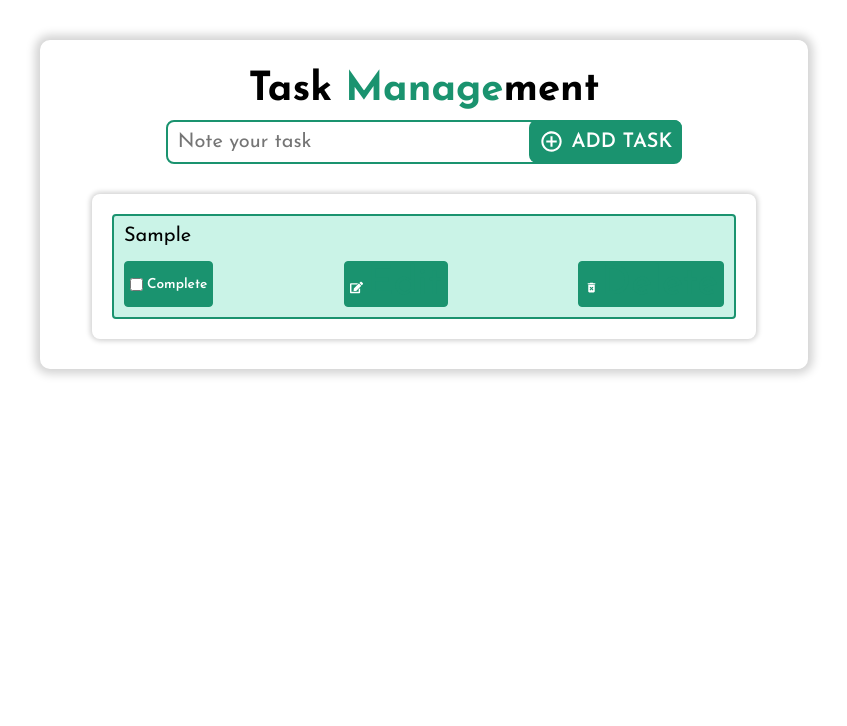
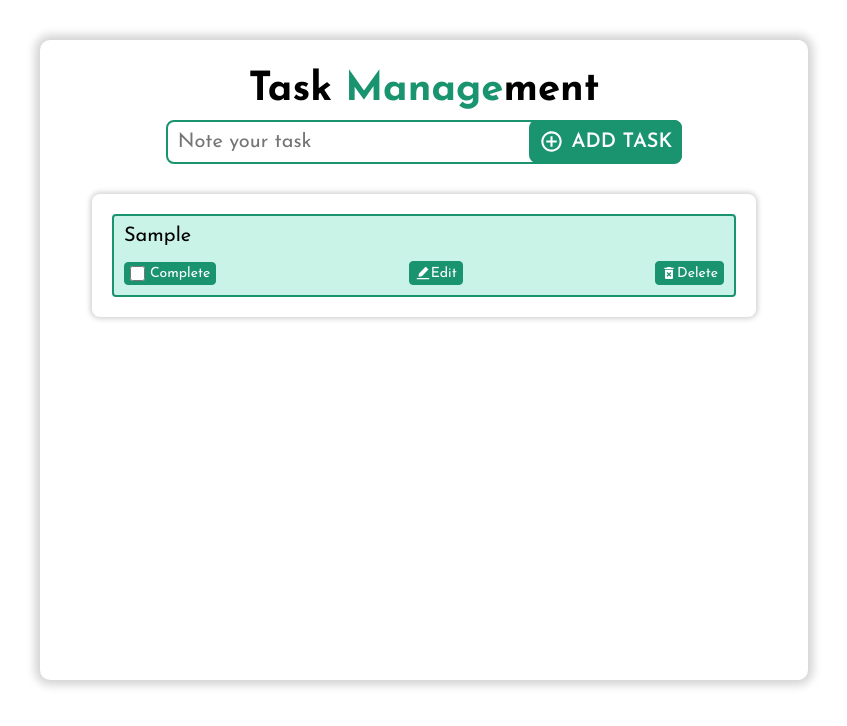
Before and after one commit to devRezaulKarim/task-management-app, a React (Vite) app: page / in a window 1280 px wide. Both pictures are taken after typing "Sample" into the empty fields and a click on the button "ADD TASK". Shown: the top 726 px of the page, without its empty margins (216-1063 px from the left). Built offline with nearby package versions, Linux system fonts and the light colour scheme.

Commit message:
Functionality done

```diff
--- a/src/Components/TaskItem/TaskItem.jsx
+++ b/src/Components/TaskItem/TaskItem.jsx
@@ -1,18 +1,40 @@
 /* eslint-disable react/prop-types */
-import { useContext } from "react";
-import { FaEdit } from "react-icons/fa";
+import { useContext, useState } from "react";
+import { AiFillEdit } from "react-icons/ai";
 import { MdDeleteForever } from "react-icons/md";
 import { GlobalContext } from "../../GlobalState";
+import { IoMdSave } from "react-icons/io";
 
-export default function TaskItem({ task }) {
+export default function TaskItem({ task, edit: { isEdit, setIsEdit } }) {
   const { id, task: taskText, isComplete } = task;
-  const { completeTask, deleteTask } = useContext(GlobalContext);
+  const { completeTask, deleteTask, updateTask } = useContext(GlobalContext);
+  const [updateText, setUpdateText] = useState(taskText);
+
+  const handleUpdate = () => {
+    if (updateText.trim().length > 0) {
+      updateTask({ id: isEdit, task: updateText });
+      setIsEdit(null);
+    } else alert("Task can't be empty.");
+  };
 
   return (
     <div className="taskItem">
+      {isEdit === id ? (
+        <textarea
+          name=""
+          id=""
+          cols="30"
+          rows="5"
+          value={updateText}
+          onChange={(e) => setUpdateText(e.target.value)}
+        ></textarea>
+      ) : (
         <p className={`task ${isComplete && "complete"}`}>{taskText}</p>
-      <div className="btns">
-        <div>
+      )}
+
+      <div className={`btns ${isEdit === id && "btnEnd"}`}>
+        {isEdit !== id && (
+          <div className="checkBox">
             <input
               checked={isComplete}
               onChange={() => completeTask(id)}
@@ -20,18 +42,27 @@ export default function TaskItem({ task }) {
               name=""
               id={id}
             />
-          <label htmlFor={id}>Complete</label>
+            <label htmlFor={id}>{isComplete ? "Completed" : "Complete"}</label>
           </div>
-        {!isComplete && (
-          <button>
-            <FaEdit className="editIcon" />
+        )}
+        {!isComplete &&
+          (isEdit !== id ? (
+            <button onClick={() => setIsEdit(id)} className="editBtn">
+              <AiFillEdit className="editIcon" />
               <span>Edit</span>
             </button>
-        )}
-        <button onClick={() => deleteTask(id)}>
+          ) : (
+            <button onClick={handleUpdate} className="editBtn">
+              <IoMdSave className="editIcon saveIcon" />
+              <span>Save</span>
+            </button>
+          ))}
+        {isEdit !== id && (
+          <button onClick={() => deleteTask(id)} className="deleteBtn">
             <MdDeleteForever className="deleteIcon" />
             <span>Delete</span>
           </button>
+        )}
       </div>
     </div>
   );
--- a/src/Components/TaskList/TaskList.jsx
+++ b/src/Components/TaskList/TaskList.jsx
@@ -1,14 +1,15 @@
-import { useContext } from "react";
+import { useContext, useState } from "react";
 import { GlobalContext } from "../../GlobalState";
 import TaskItem from "../TaskItem/TaskItem";
 
 export default function TaskList() {
   const { tasks } = useContext(GlobalContext);
+  const [isEdit, setIsEdit] = useState(false);
 
   return (
     <div className="tasksList">
       {tasks.map((task) => (
-        <TaskItem key={task.id} task={task} />
+        <TaskItem key={task.id} task={task} edit={{isEdit, setIsEdit}} />
       ))}
     </div>
   );
--- a/src/GlobalState.jsx
+++ b/src/GlobalState.jsx
@@ -25,6 +25,14 @@ export const GlobalProvider = ({ children }) => {
       payload: id,
     });
   }
+
+  function updateTask(taskInfo) {
+    dispatch({
+      type: types.updateTask,
+      payload: taskInfo,
+    });
+  }
+
   function deleteTask(id) {
     dispatch({
       type: types.deleteTask,
@@ -43,6 +51,7 @@ export const GlobalProvider = ({ children }) => {
         addTask,
         deleteTask,
         completeTask,
+        updateTask,
       }}
     >
       {children}
--- a/src/Pages/AllStyles.css
+++ b/src/Pages/AllStyles.css
@@ -12,9 +12,14 @@
   font-size: 62.5%;
 }
 
+/*
+home page style
+*/
+
 .homeContainer {
   box-shadow: 0 0 1rem 0.5rem lightgray;
   max-width: 60%;
+  min-height: 80vh;
   margin: auto;
   margin-top: 4rem;
   padding: 3rem 1.5rem;
@@ -29,6 +34,10 @@
     color: #1a936f;
   }
 }
+
+/*
+add form style
+*/
 
 .addTaskForm {
   width: 70%;
@@ -66,7 +75,6 @@
 
       & button {
         background: transparent;
-        font-size: 2rem;
         border: none;
         border-radius: 0.8rem;
         font-weight: 600;
@@ -79,10 +87,15 @@
 
         & .addIcon {
           font-size: 2.5rem;
+          transition: all 1s;
         }
         & span {
           font-size: 2rem;
           color: #fff;
+        }
+
+        &:hover& .addIcon {
+          transform: rotateZ(-720deg);
         }
       }
 
@@ -103,6 +116,9 @@
   }
 }
 
+/*
+task list style
+*/
 .tasksList {
   margin: auto;
   width: 90%;
@@ -111,83 +127,109 @@
   padding: 2rem;
   display: grid;
   grid-template-columns: repeat(auto-fit, minmax(25rem, 1fr));
-  column-gap: 3rem;
+  column-gap: 2rem;
   row-gap: 2rem;
+
   & .taskItem {
     padding: 1rem;
     background-color: #caf3e7;
     border-radius: 0.4rem;
     border: 2px solid #1a936f;
 
+    & textarea {
+      resize: none;
+      width: 100%;
+      height: 3.5rem;
+      font-size: 1.6rem;
+      padding: 0.5rem;
+    }
     & .task {
       font-size: 2rem;
       margin-bottom: 1.5rem;
+      word-break: break-all;
     }
     & .complete {
       text-decoration: line-through;
       color: gray;
     }
+
     & .btns {
       display: flex;
+      align-items: center;
       justify-content: space-between;
+      text-align: right;
 
-      & div {
+      & .checkBox {
         display: flex;
         align-items: center;
-        gap: 0.4rem;
-        font-size: 2.2rem;
-        font-weight: 600;
+        gap: 0.5rem;
+        background: #1a936f;
         border: 1px solid #1a936f;
-        background-color: #1a936f;
-        padding: 0.2rem 0.5rem;
+        padding: 0.3rem 0.5rem;
         border-radius: 0.4rem;
+        transition: all 0.2s;
+
+        & input {
+          width: 1.5rem;
+          height: 1.5rem;
+        }
+        & label {
+          font-size: 1.4rem;
+          color: #fff;
+          transition: all 0.2s;
+        }
+        &:hover {
+          background: transparent;
+        }
+        &:hover& label {
+          color: #1a936f;
+        }
+      }
+
+      & button {
+        display: flex;
+        align-items: center;
+        background: #1a936f;
+        border: 1px solid #1a936f;
+        padding: 0.3rem 0.5rem;
         color: #fff;
+        border-radius: 0.4rem;
         transition: all 0.2s;
-        cursor: pointer;
 
-        & input,
-        & label {
-          cursor: pointer;
+        & .saveIcon {
+          justify-self: flex-end;
+        }
+
+        & .deleteIcon,
+        & .editIcon {
+          font-size: 1.6rem;
+        }
+        & span {
+          font-size: 1.4rem;
+          color: #fff;
+          transition: all 0.2s;
+        }
+        &.editBtn:hover {
+          border: 1px solid rgb(255, 196, 0);
+          background: transparent;
+          color: rgb(255, 196, 0);
+        }
+        &.editBtn:hover span {
+          color: rgb(255, 196, 0);
         }
 
         &:hover {
-          background-color: transparent;
-          color: #1a936f;
-          border: 1px solid #1a936f;
+          border: 1px solid red;
+          background: transparent;
+          color: red;
+        }
+        &:hover span {
+          color: red;
         }
       }
-      & button {
-        font-size: 1.5rem;
-        padding: 0.2rem 0.5rem;
-        background-color: #1a936f;
-        border: 1px solid #1a936f;
-        border-radius: 0.4rem;
-        color: #fff;
-        transition: all 0.2s;
-        cursor: pointer;
-
-        & .editIcon {
-          font-size: 1.3rem;
-          margin-right: 0.5rem;
-        }
-        & .deleteIcon {
-          padding-top: 0.2rem;
-          font-size: 1.5rem;
-          margin-right: 0.2rem;
-        }
-
-        &:hover:last-child {
-          background-color: transparent;
-          color: red;
-          border: 1px solid red;
-        }
-
-        &:hover {
-          background-color: transparent;
-          color: rgb(245, 189, 6);
-          border: 1px solid rgb(245, 189, 6);
-        }
-      }
+    }
+    & .btnEnd {
+      justify-content: center;
     }
   }
 }
@@ -238,6 +280,33 @@ responsive
       }
     }
   }
+  .tasksList {
+    & .taskItem {
+      & .task {
+        font-size: 3rem;
+      }
+      & .btns {
+        & .checkBox {
+          & input {
+            width: 2rem;
+            height: 2rem;
+          }
+          & label {
+            font-size: 2.6rem;
+          }
+        }
+        & button {
+          & .deleteIcon,
+          & .editIcon {
+            font-size: 2.8rem;
+          }
+          & span {
+            font-size: 2.6rem;
+          }
+        }
+      }
+    }
+  }
 }
 
 @media (max-width: 767.98px) {
@@ -283,4 +352,34 @@ responsive
       }
     }
   }
+
+  .tasksList {
+    width: 98%;
+    padding: 1rem;
+    & .taskItem {
+      & .task {
+        font-size: 2.5rem;
+      }
+      & .btns {
+        & .checkBox {
+          & input {
+            width: 1.5rem;
+            height: 1.5rem;
+          }
+          & label {
+            font-size: 1.6rem;
+          }
+        }
+        & button {
+          & .deleteIcon,
+          & .editIcon {
+            font-size: 1.8rem;
+          }
+          & span {
+            font-size: 1.6rem;
+          }
+        }
+      }
+    }
+  }
 }
--- a/src/Pages/HomePage.jsx
+++ b/src/Pages/HomePage.jsx
@@ -1,12 +1,12 @@
 /* eslint-disable no-unused-vars */
+import { useContext } from "react";
 import AddTaskForm from "../Components/AddTaskForm/AddTaskForm";
 import TaskList from "../Components/TaskList/TaskList";
 import "./AllStyles.css";
-
-
+import { GlobalContext } from "../GlobalState";
 
 export default function HomePage() {
-
+  const { tasks } = useContext(GlobalContext);
 
   return (
     <>
@@ -15,7 +15,7 @@ export default function HomePage() {
           Task <span>Manage</span>ment
         </h1>
         <AddTaskForm />
-        <TaskList />
+        {tasks.length > 0 && <TaskList />}
       </div>
     </>
   );
--- a/src/actionTypes.js
+++ b/src/actionTypes.js
@@ -1,5 +1,6 @@
 export const types = {
   addTask: "ADD_TASK",
+  updateTask: "UPDATE_TASK",
+  completeTask: "COMPLETE_TASK",
   deleteTask: "DELETE_TASK",
-  completeTask: "COMPLETE_TASK",
 };
--- a/src/useReduce.js
+++ b/src/useReduce.js
@@ -20,6 +20,16 @@ export const reducer = (state, action) => {
           return task;
         }),
       };
+    case types.updateTask:
+      return {
+        ...state,
+        tasks: [...state.tasks].map((t) => {
+          if (t.id === action.payload.id) {
+            return { ...t, task: action.payload.task };
+          }
+          return t;
+        }),
+      };
 
     case types.deleteTask:
       return {
```
Lines whose indentation alone changed are shown as unchanged.
